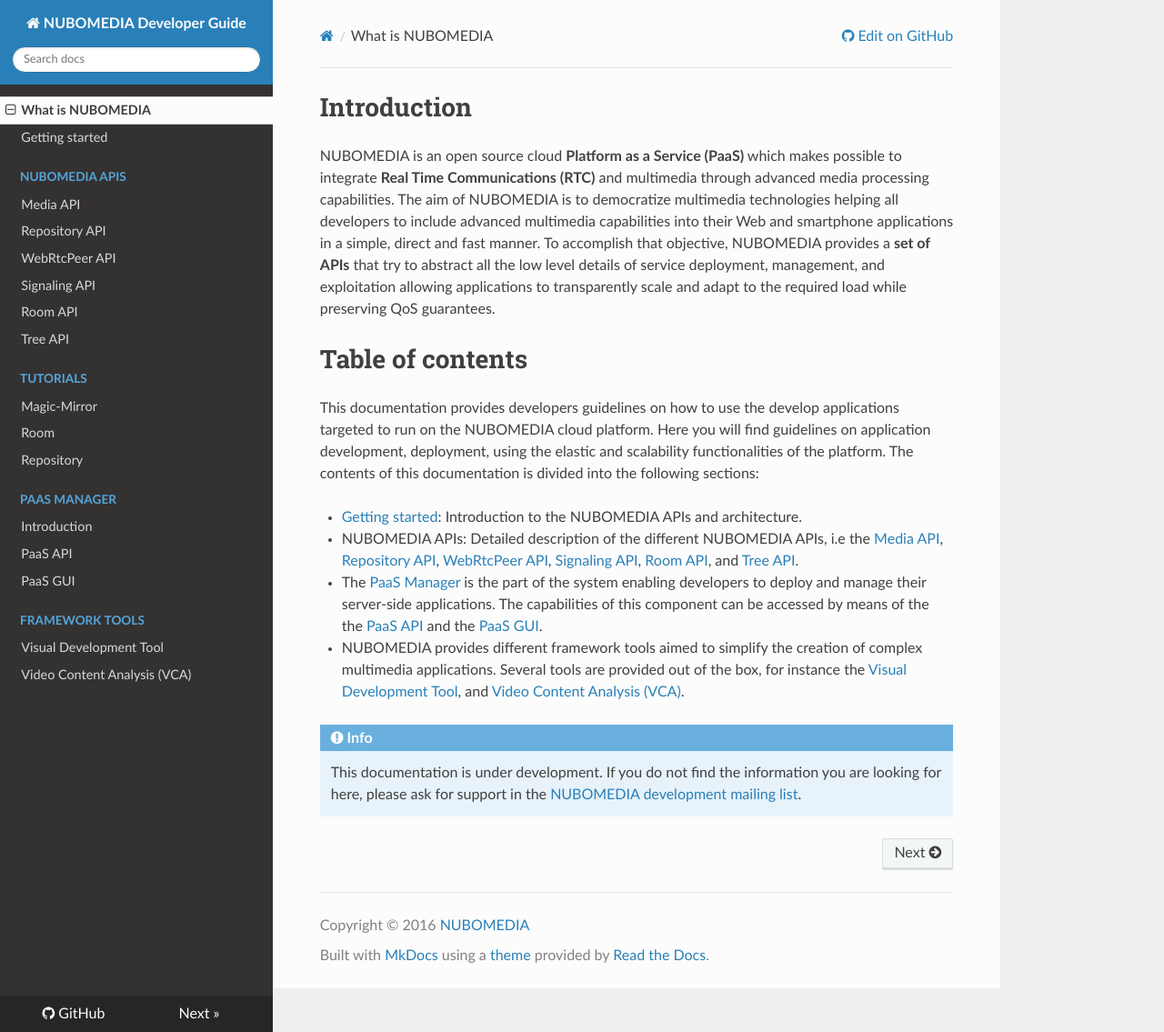
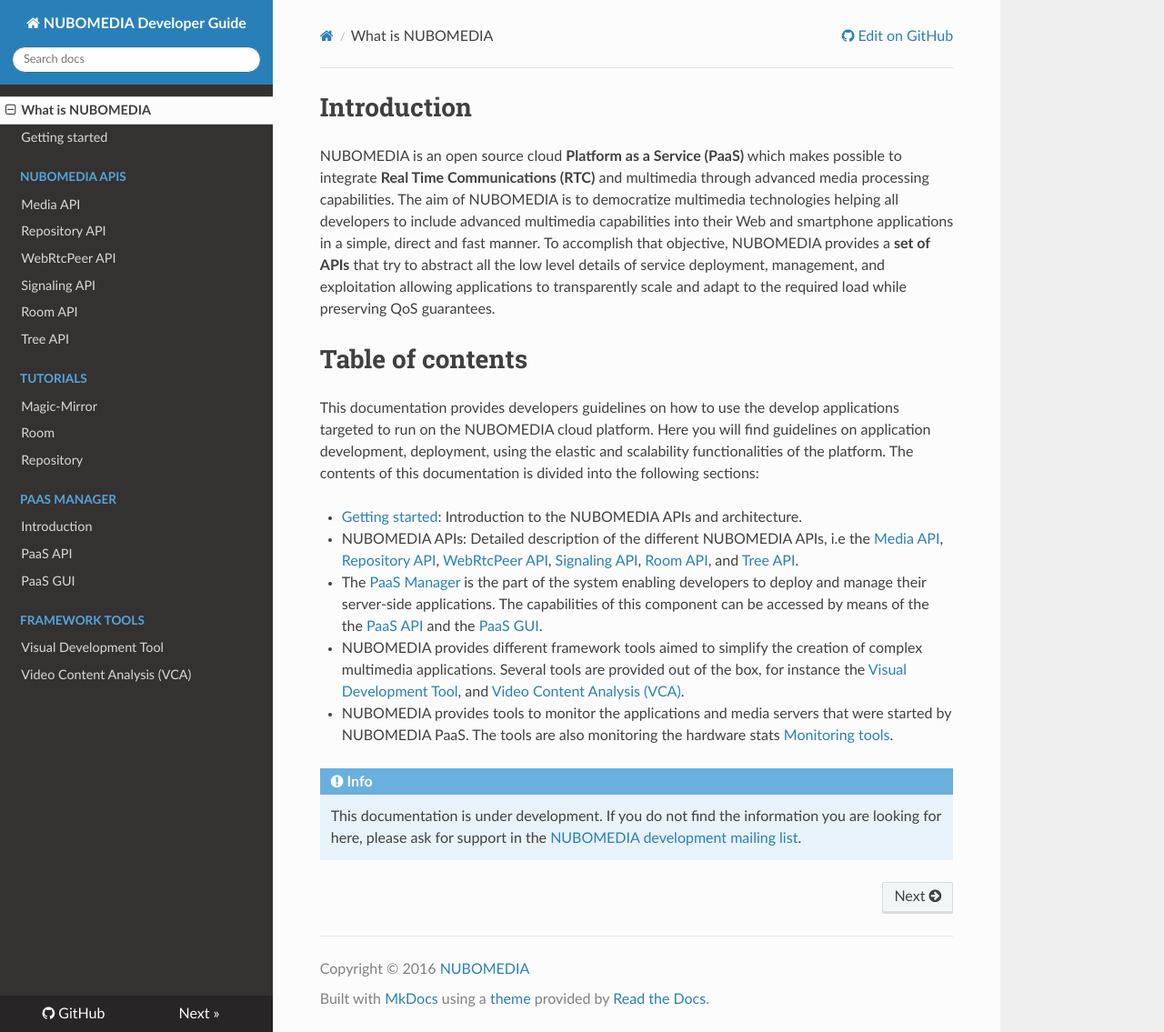
Before and after one commit to nubomedia/developer-guidelines, an MkDocs documentation site: the page built from docs/index.md, in a window 1280 px wide and 1135 px high. Shown: the whole window at 91% size. Built offline with MkDocs 1.6.1, drawn with Linux system fonts in a browser that asks for light colours; nearby versions of some CDN libraries; old or Windows-style settings are respelled for this version of MkDocs.

Commit message:
Initial commit for Monitoring tools

```diff
--- a/docs/index.md
+++ b/docs/index.md
@@ -37,6 +37,10 @@ is divided into the following sections:
   Tool](./tools/visual-development-tools.md), and [Video Content Analysis
   (VCA)](./tools/video-content-analysis.md).
 
+- NUBOMEDIA provides tools to monitor the applications and media servers
+  that were started by NUBOMEDIA PaaS. The tools are also monitoring the
+  hardware stats [Monitoring tools](./monitoring-tools/monitoring-tools.md).
+
 !!! info
 
     This documentation is under development. If you do not find the
```
Also changed, not shown: docs/monitoring-tools/monitoring-tools.md (added, +40 -0 lines), docs/img/graphite_stats.png (added), docs/img/icinga_details.png (added), docs/img/icinga_overview.png (added), docs/img/monitoring-tools-arch.png (added), docs/img/monitoring_menu.png (added).
